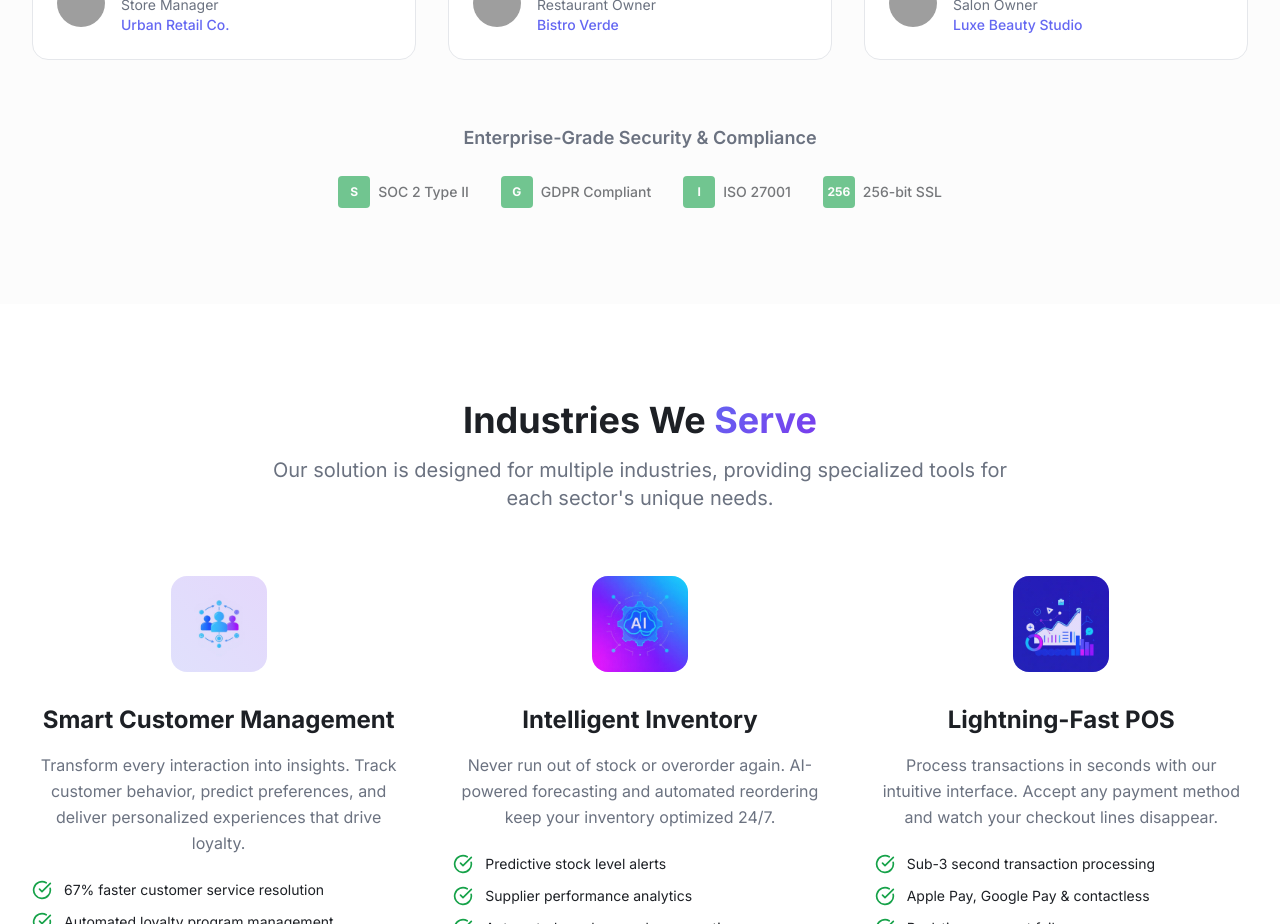
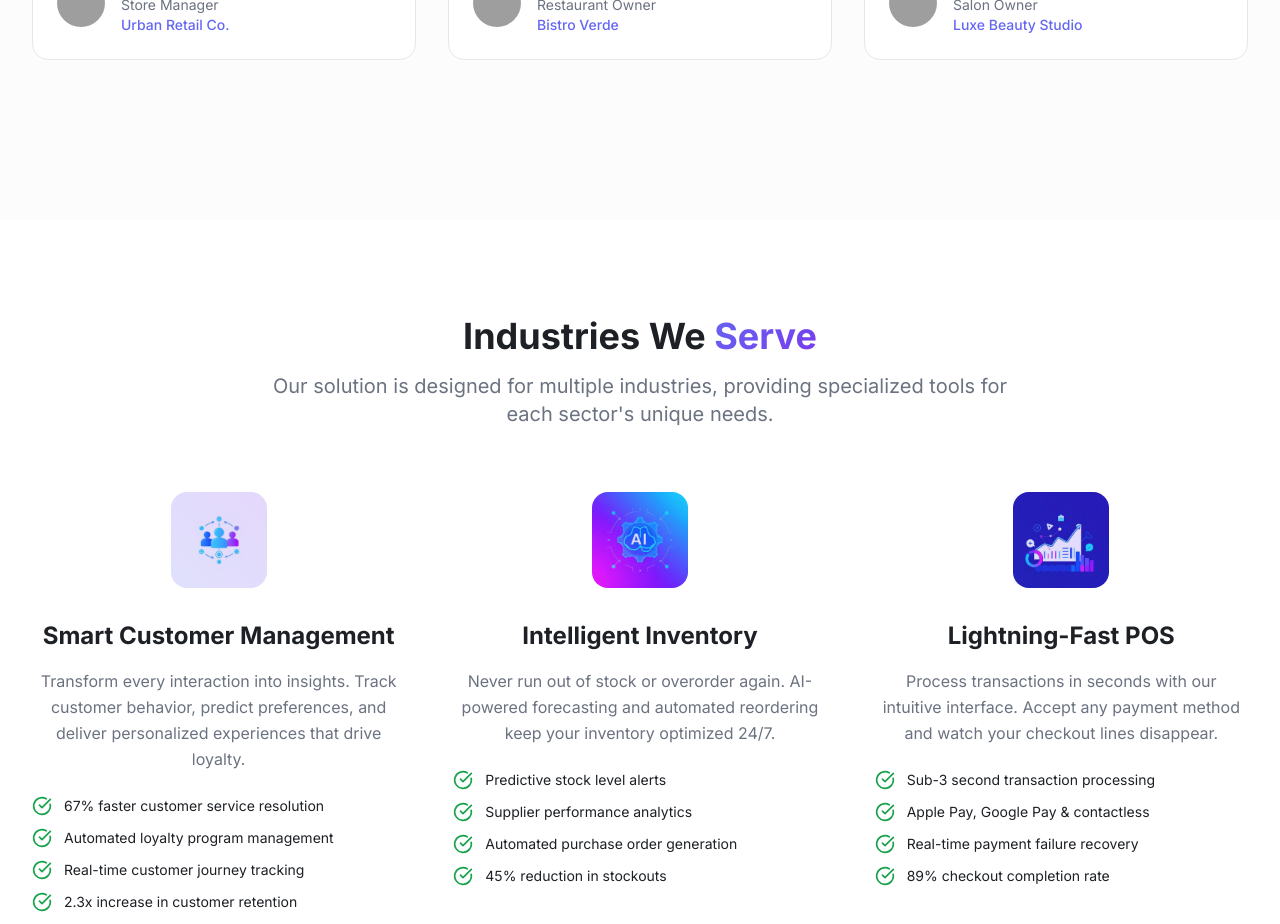
Before and after one commit to coreyman11/TimberWebsiteLanding, a React (Vite) app: page / in a window 1280 px wide. Shown: the part 1380-2304 px from the top of the page. Built offline with nearby package versions, Linux system fonts and the light colour scheme; grey boxes are pictures that could not be loaded.

Commit message:
Remove SSL badge
Remove the "256-bit SSL" badge from the landing page as it is not yet accurate.

```diff
--- a/src/components/landing/SocialProofSection.tsx
+++ b/src/components/landing/SocialProofSection.tsx
@@ -94,38 +94,6 @@ export function SocialProofSection() {
           ))}
         </div>
 
-        {/* Security & Compliance Badges */}
-        <div className="text-center">
-          <h3 className="text-lg font-semibold mb-6 text-muted-foreground">
-            Enterprise-Grade Security & Compliance
-          </h3>
-          <div className="flex items-center justify-center space-x-8 opacity-60">
-            <div className="flex items-center space-x-2">
-              <div className="w-8 h-8 bg-accent rounded flex items-center justify-center">
-                <span className="text-white text-xs font-bold">S</span>
-              </div>
-              <span className="text-sm font-medium">SOC 2 Type II</span>
-            </div>
-            <div className="flex items-center space-x-2">
-              <div className="w-8 h-8 bg-accent rounded flex items-center justify-center">
-                <span className="text-white text-xs font-bold">G</span>
-              </div>
-              <span className="text-sm font-medium">GDPR Compliant</span>
-            </div>
-            <div className="flex items-center space-x-2">
-              <div className="w-8 h-8 bg-accent rounded flex items-center justify-center">
-                <span className="text-white text-xs font-bold">I</span>
-              </div>
-              <span className="text-sm font-medium">ISO 27001</span>
-            </div>
-            <div className="flex items-center space-x-2">
-              <div className="w-8 h-8 bg-accent rounded flex items-center justify-center">
-                <span className="text-white text-xs font-bold">256</span>
-              </div>
-              <span className="text-sm font-medium">256-bit SSL</span>
-            </div>
-          </div>
-        </div>
       </div>
     </section>
   )
```
